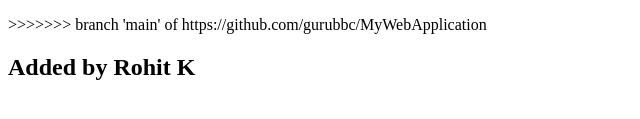
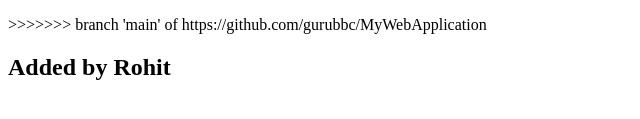
Before and after one commit to gurubbc/MyWebApplication, a plain HTML site: page MyWebApplication/WebContent/index.html in a window 1280 px wide. Shown: the part 303-422 px from the top of the page, 0-640 px from the left. Drawn offline with Linux system fonts and the light colour scheme.

Commit message:
Commit by rohitk4019

```diff
--- a/MyWebApplication/WebContent/index.html
+++ b/MyWebApplication/WebContent/index.html
@@ -13,6 +13,6 @@
 	<hr>
 	<h2>Added by Arunan Ramasamy</h2>
 >>>>>>> branch 'main' of https://github.com/gurubbc/MyWebApplication
-<h2>Added by Rohit K</h2>
+<h2>Added by Rohit</h2>
 </body>
 </html>
```
